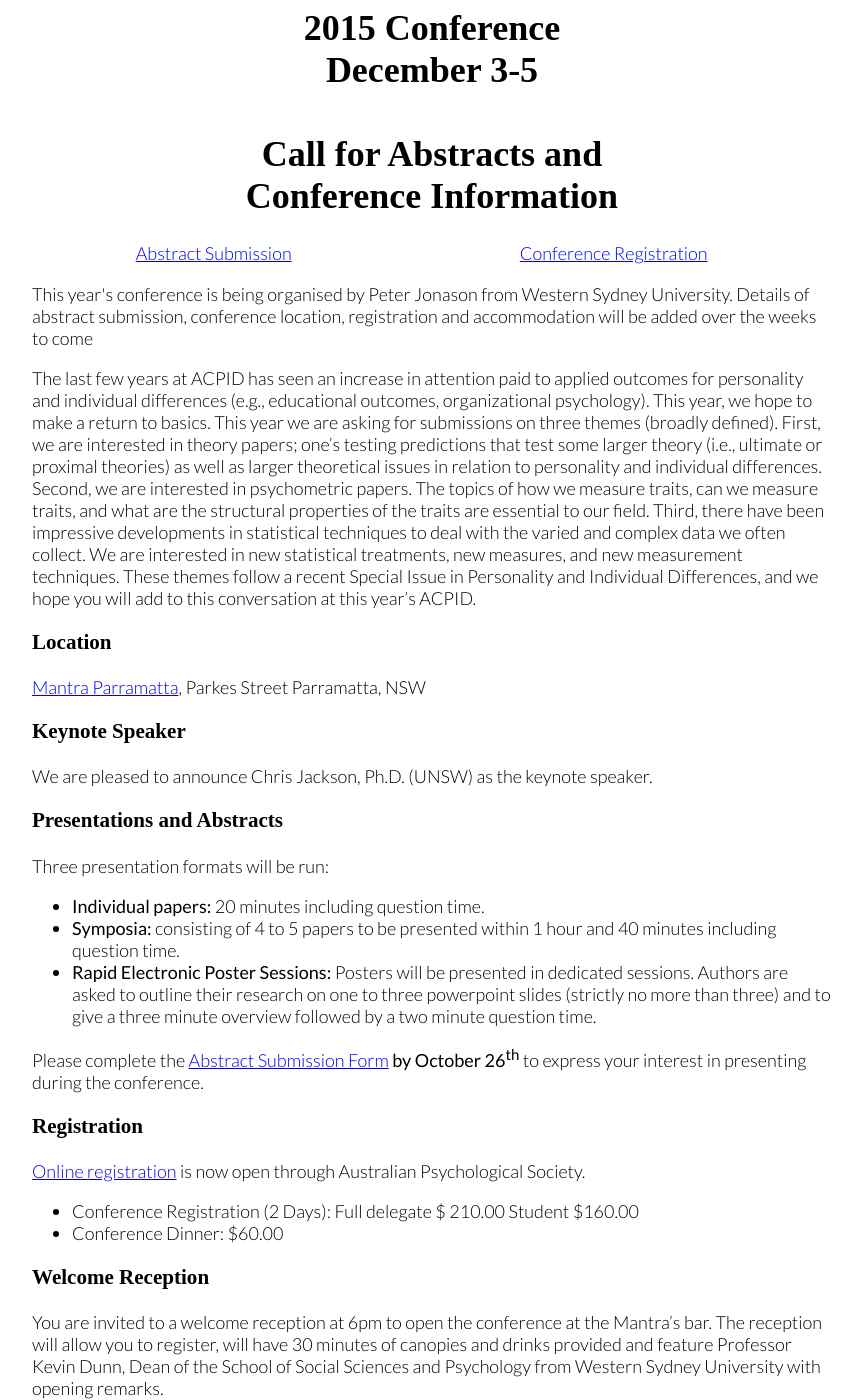
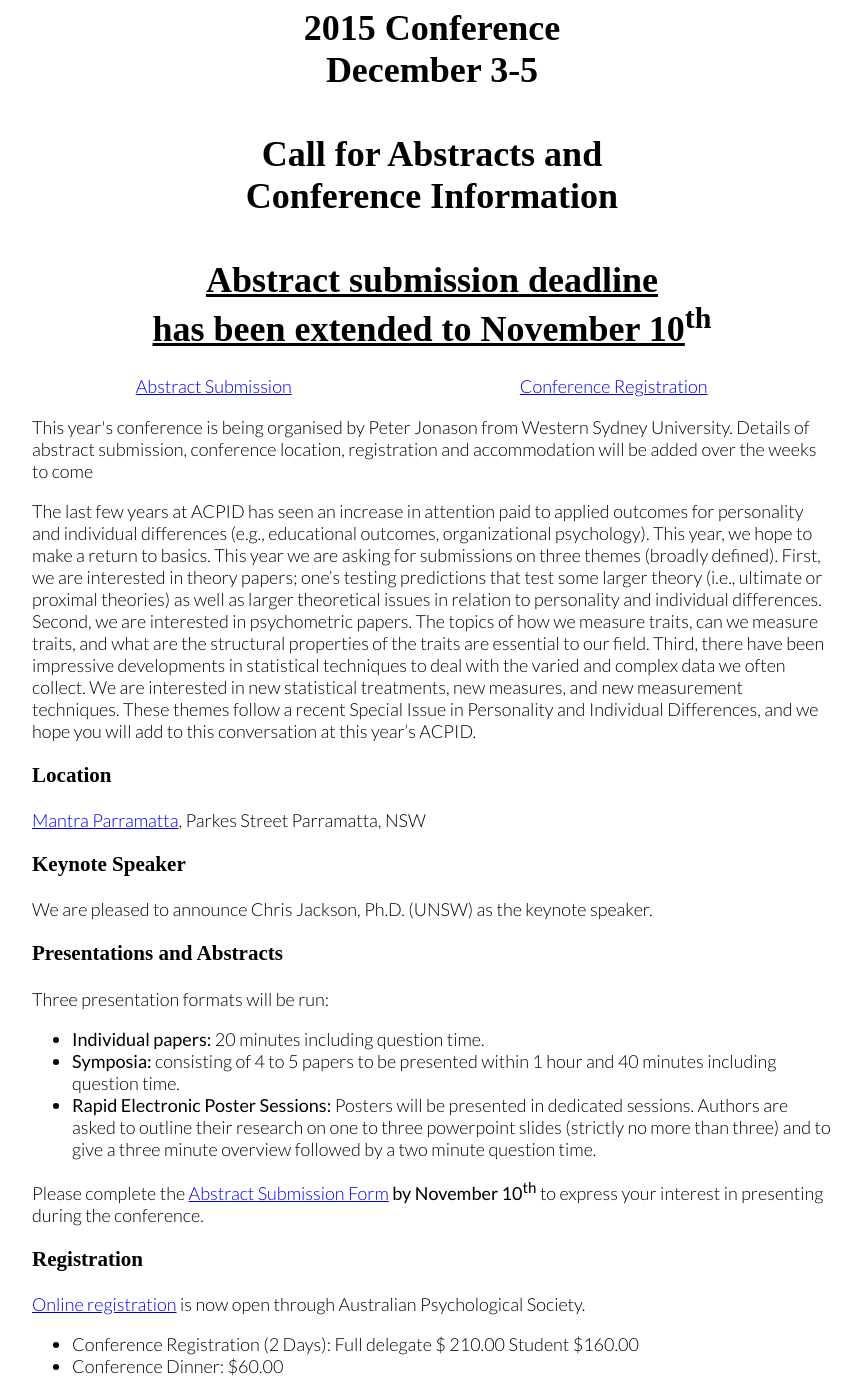
Before and after one commit to acpid/acpid.github.io, a Jekyll site: the page built from 2015.html, in a window 1280 px wide and 1400 px high, scrolled down 228 px. Shown: the whole window, without its empty margins (208-1069 px from the left). Built offline with Jekyll 4.4.1, drawn with Linux system fonts in a browser that asks for light colours; some web fonts are replaced.

Commit message:
Abstract submission has been extended to 10th Nov.

```diff
--- a/2015.html
+++ b/2015.html
@@ -9,7 +9,10 @@ layout: default
    December 3-5<br>
     <br>
     Call for Abstracts and<br>
-    Conference Information
+    Conference Information<br />
+    <br />
+    <u>Abstract submission deadline <br />
+    has been extended to November 10</u><sup>th</sup>
   </h1>
 </div>
 
@@ -68,7 +71,7 @@ Three presentation formats will be run:
 
 <p>
 
-Please complete the <a href="https://uwsssap.co1.qualtrics.com/SE/?SID=SV_9BQYKX0DB5L7bSZ"target="_blank">Abstract Submission Form</a> <b>by October 26<sup>th</sup></b> to express your interest in presenting during the conference.
+Please complete the <a href="https://uwsssap.co1.qualtrics.com/SE/?SID=SV_9BQYKX0DB5L7bSZ"target="_blank">Abstract Submission Form</a> <b>by November 10<sup>th</sup></b> to express your interest in presenting during the conference.
 
 </p>
 
```
